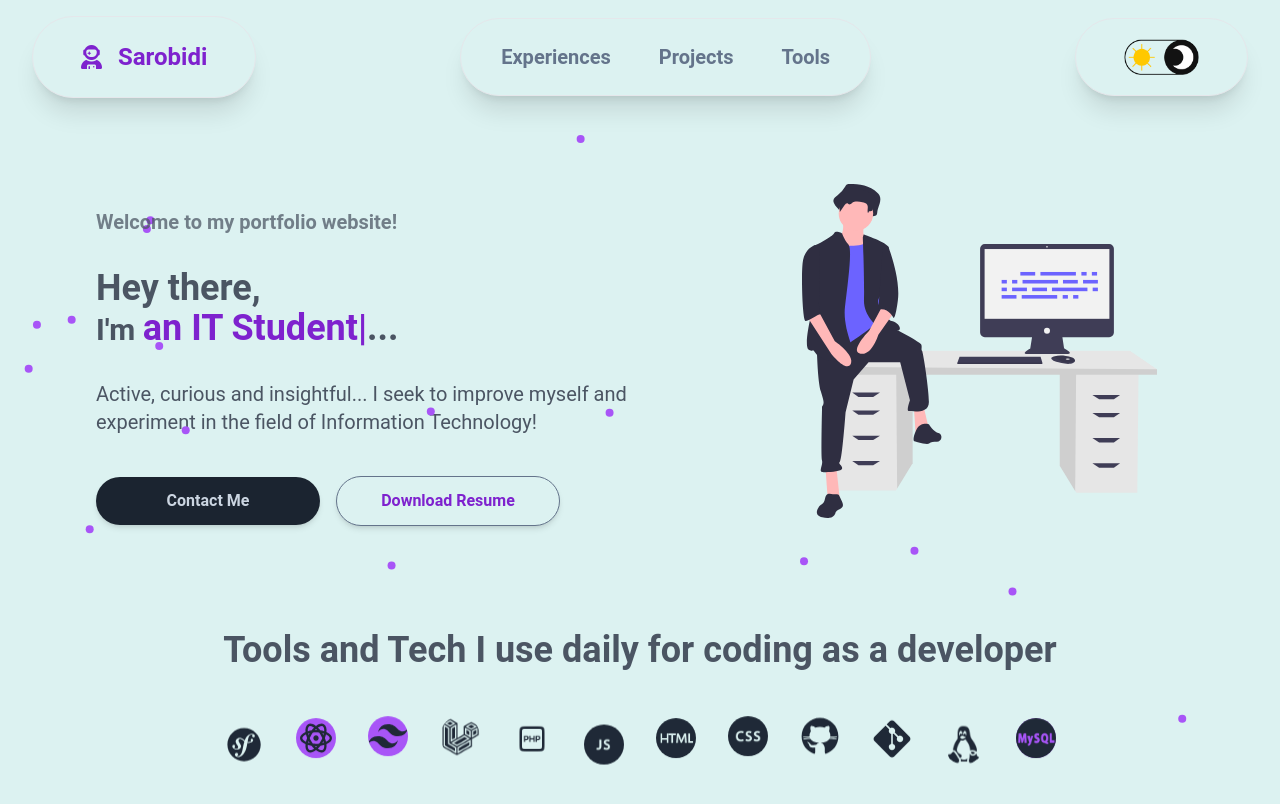
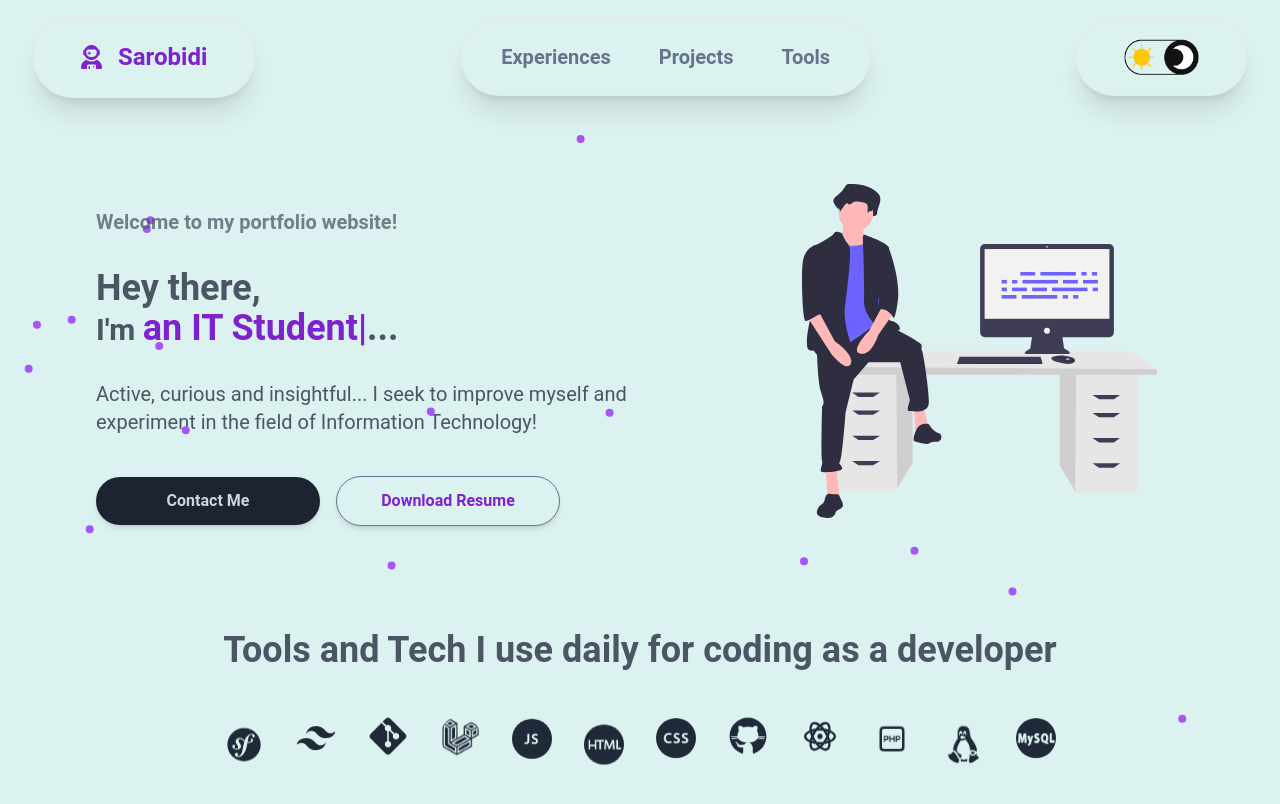
Before and after one commit to tsizehena223/portfolio2024, a React (Create React App) app: page / in a window 1280 px wide. Shown: the top 804 px of the page. Built offline with nearby package versions, Linux system fonts and the light colour scheme.

Commit message:
update: tools color

```diff
--- a/src/pages/Tools.jsx
+++ b/src/pages/Tools.jsx
@@ -14,27 +14,24 @@ import Git from "../assets/tools/git.svg";
 import Linux from "../assets/tools/linux.png";
 
 const Tools = ({ isDarkMode }) => {
-    const images = [Symfony, ReactJs, Tailwind, Laravel, Php, Js, Html, Css, Github, Git, Linux, Mysql];
+    const images = [Symfony, Tailwind, Git, Laravel, Js, Html, Css, Github, ReactJs, Php, Linux, Mysql];
+    const colorAssociations = {
+        Symfony: "yellow",
+        Php: "yellow",
+        Laravel: "yellow",
+        Github: "red",
+        Git: "red",
+        Linux: "red",
+        Mysql: "red"
+    };
 
-    const colors = ["purple", "blue", "yellow", "red"];
+    const defaultColor = "blue";
 
-    const [randomColors, setRandomColors] = useState(() => {
-        return images.map(() => getRandomColor());
+    const [colors, setColors] = useState(() => {
+        return images.map((image) => {
+            return colorAssociations[image] ?? defaultColor;
+        });
     });
-
-    useEffect(() => {
-        const intervalId = setInterval(() => {
-            setRandomColors(() => {
-                return images.map(() => getRandomColor());
-            });
-        }, 4000);
-        return () => clearInterval(intervalId);
-    }, []);
-
-    function getRandomColor() {
-        const randomIndex = Math.floor(Math.random() * colors.length);
-        return colors[randomIndex];
-    }
 
     return (
         <div id="tools" className={`${isDarkMode ? 'my-bg-dark' : 'my-bg'} mt-16 mb-8 h-auto w-screen`}>
@@ -46,7 +43,7 @@ const Tools = ({ isDarkMode }) => {
                     <img
                         alt=""
                         key={index}
-                        className={`rounded-full my-4 mx-4 animate-bounce bg-${getRandomColor()}-500 w-10`}
+                        className={`rounded-full my-4 mx-4 animate-bounce bg-${colors[index]}-500 w-10`}
                         style={{
                             animationDelay: `${index * 200}ms`
                         }}
```
